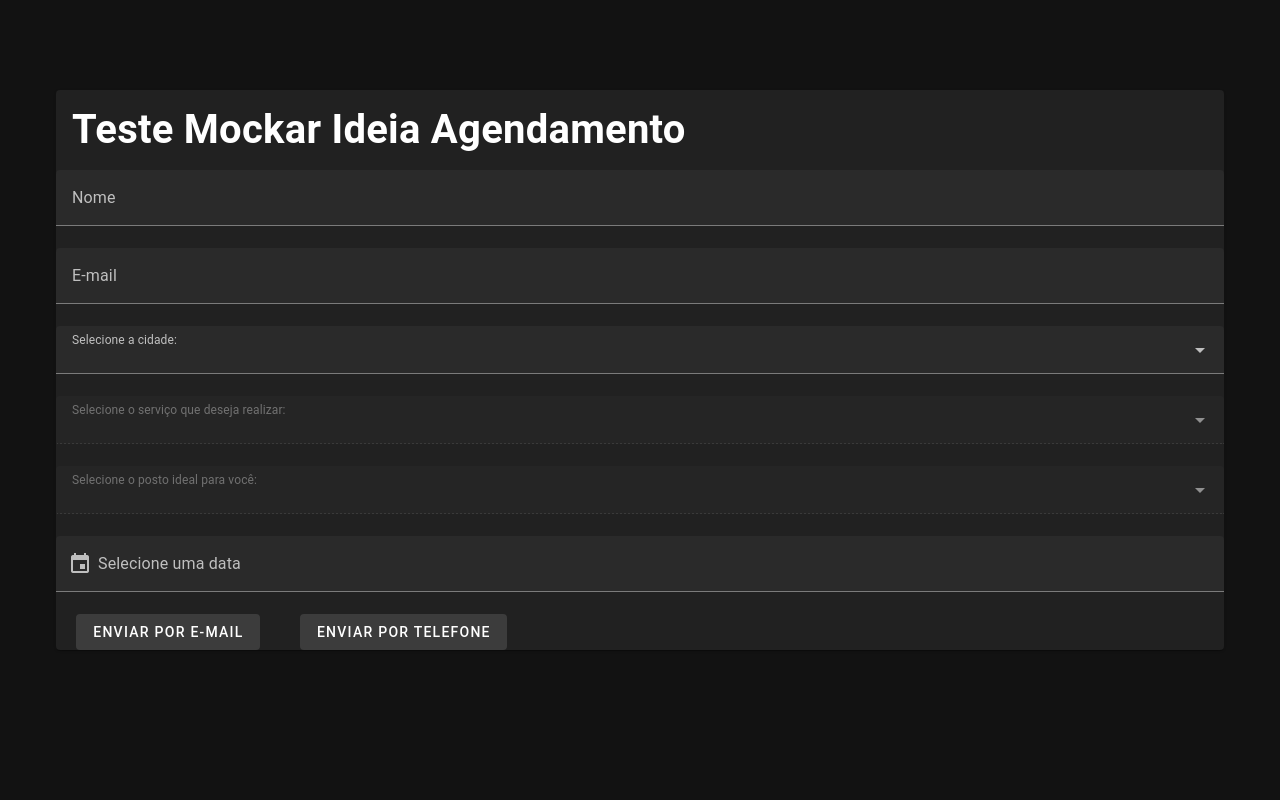
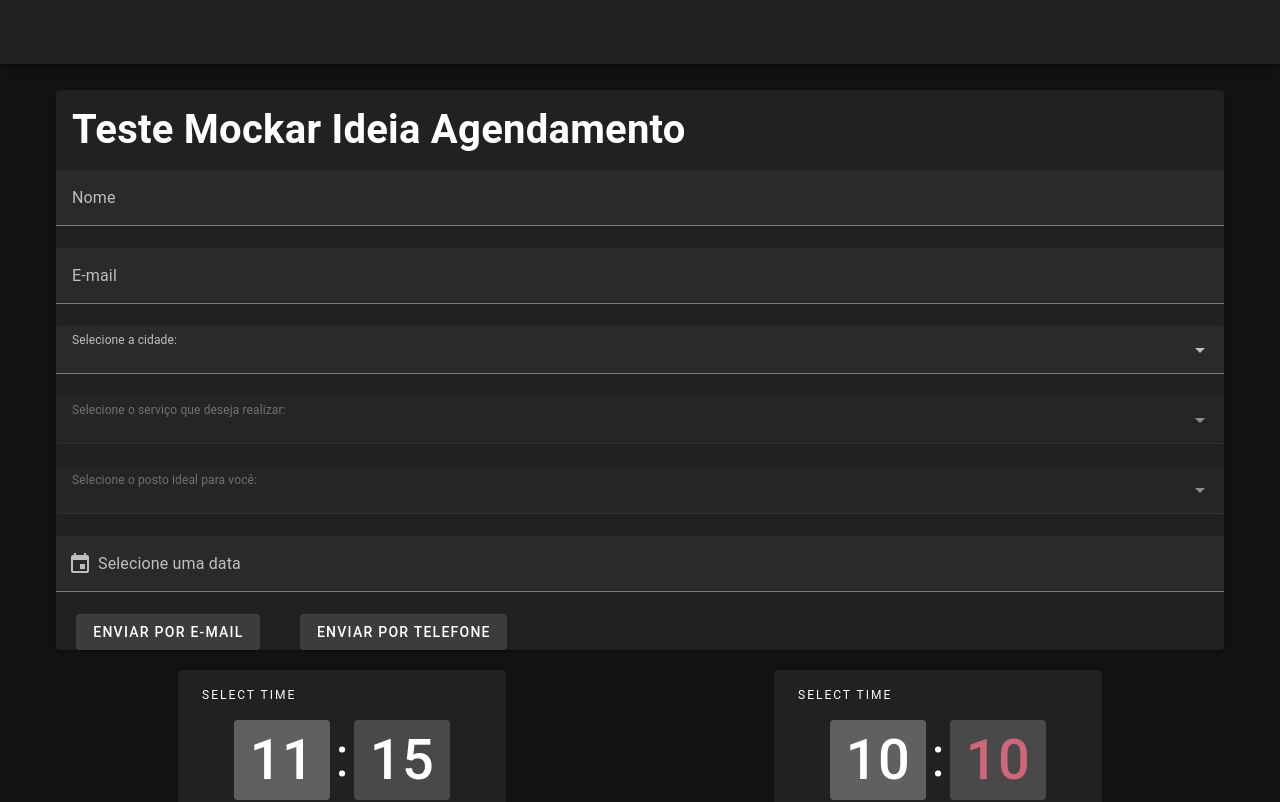
Before and after one commit to MLauraCronemberger/Estudo-Vuetify, a Vue app: page / in a window 1280 px wide. Shown: the top 802 px of the page. Built offline with nearby package versions, Linux system fonts and the light colour scheme; a small style sheet from the web is missing.

Commit message:
Add algumas configs de hora

```diff
--- a/components.d.ts
+++ b/components.d.ts
@@ -10,6 +10,7 @@ declare module 'vue' {
   export interface GlobalComponents {
     AppFooter: typeof import('./src/components/AppFooter.vue')['default']
     HelloWorld: typeof import('./src/components/HelloWorld.vue')['default']
+    HorarioPicker: typeof import('./src/components/HorarioPicker.vue')['default']
     RouterLink: typeof import('vue-router')['RouterLink']
     RouterView: typeof import('vue-router')['RouterView']
   }
--- a/src/App.vue
+++ b/src/App.vue
@@ -1,16 +1,19 @@
 <template>
   <v-app>
     <HelloWorld></HelloWorld>
+    <HorarioPicker></HorarioPicker>
   </v-app>
 </template>
 
 <script>
 
 import HelloWorld from "./components/HelloWorld.vue";
+import HorarioPicker from "./components/HorarioPicker.vue";
 
 export default{
   components:{
-    HelloWorld
+    HelloWorld,
+    HorarioPicker
   }
 
 
--- a/src/components/HelloWorld.vue
+++ b/src/components/HelloWorld.vue
@@ -1,9 +1,13 @@
 <template>
-  <v-container style="margin-top: 50px;">
+  <v-app-bar     scroll-behavior="fully-hide">
+
+  </v-app-bar>
+  <v-container style="margin-top: 50px">
     <v-card class="mt-6">
       <v-card-title>
         <h1>Teste Mockar Ideia Agendamento</h1>
       </v-card-title>
+
       <form>
         <v-text-field
           label="Nome"
@@ -65,6 +69,8 @@
             readonly
             label="Selecione uma data"
             v-model="formatData"
+
+
           ></v-text-field>
         </template>
         <v-date-picker
@@ -75,7 +81,9 @@
       <v-btn variant="tonal" style="margin-left: 20px; margin-right: 40px;" @click="envioEmail" >Enviar por e-mail</v-btn>
       <v-btn variant="tonal" @click="envioTel" >Enviar por telefone</v-btn>
     </v-card>
+
   </v-container>
+
 </template>
 
 <script>
@@ -100,6 +108,8 @@ export default {
       items: ['Banana', 'Maçã', 'Laranja'],
       showDatePicker: false,
       date:'',
+      showTimePicker: false,
+      timeStep: null,
     }
   },
   computed:{
@@ -109,8 +119,6 @@ export default {
       return dateObj.toLocaleDateString('pt-BR');
     }
   },
-
-  methods:{
     envioEmail() {
   Swal.fire({
     title: "Digite o seu e-mail:",
@@ -183,5 +191,5 @@ envioTel() {
 
   }
 
-}
+
 </script>
--- /dev/null
+++ b/src/components/HorarioPicker.vue
@@ -0,0 +1,34 @@
+<template>
+  <v-container>
+    <v-row justify="space-around">
+      <v-time-picker
+        v-model="time"
+        :allowed-hours="allowedHours"
+        :allowed-minutes="allowedMinutes"
+        format="24hr"
+        max="22:15"
+        min="9:30"
+        scrollable
+      ></v-time-picker>
+
+      <v-time-picker
+        v-model="timeStep"
+        :allowed-minutes="allowedStep"
+        format="24hr"
+      ></v-time-picker>
+    </v-row>
+  </v-container>
+</template>
+
+<script setup>
+  import { ref } from 'vue'
+
+  const time = ref('11:15')
+  const timeStep = ref('10:10')
+
+  const hour = 15;
+
+  const allowedHours = v => v % 2
+  const allowedMinutes = v => v >= 10 && v <= 50
+  const allowedStep = m => m % hour === 0
+</script>
```
